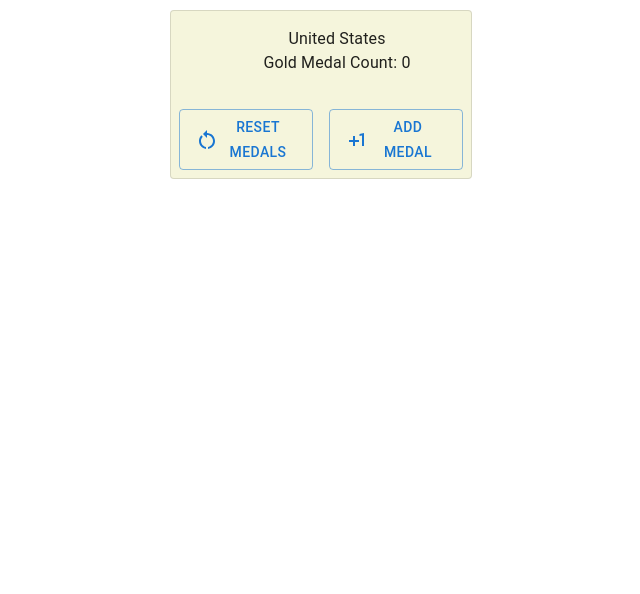
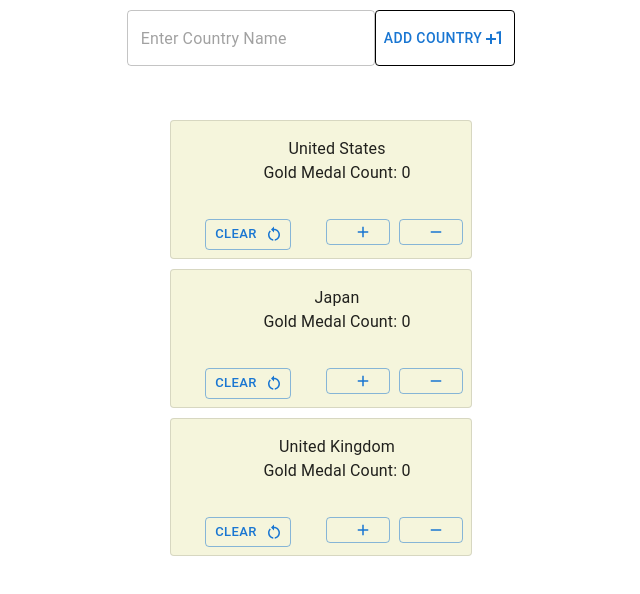
Before and after one commit to Ascend96/react-basic-concepts1, a React (Create React App) app: page / in a window 1280 px wide. Shown: the top 594 px of the page, without its empty margins (319-959 px from the left). Built offline with nearby package versions, Linux system fonts and the light colour scheme.

Commit message:
Added ability to add countries by typing and submitting Added Decrement medals ability

```diff
--- a/src/App.css
+++ b/src/App.css
@@ -36,3 +36,9 @@
     transform: rotate(360deg);
   }
 }
+
+.addCountryContainer{
+  margin: 0 auto;
+  height: 100px;
+  margin-top: 10px;
+}
--- a/src/App.tsx
+++ b/src/App.tsx
@@ -1,13 +1,62 @@
-import React from 'react';
+import React, {useState} from 'react';
 import './App.css';
 import CountryComponent from "./components/country/country-component";
+import {Button, IconButton, TextField} from "@mui/material";
+import PlusOneIcon from '@mui/icons-material/PlusOne';
+
 
 function App() {
-  return (
-    <div className="App">
-      <CountryComponent />
-    </div>
-  );
+
+    let countries = [
+        {id: 1, name: 'United States', goldMedalCount: 0},
+        {id: 2, name: 'Japan', goldMedalCount: 0},
+        {id: 3, name: 'United Kingdom', goldMedalCount: 0}
+    ]
+
+// -----------------------------------
+//  React Hooks
+// -----------------------------------
+
+    const [countryState, setCountryState] = useState(countries)
+
+    const [countryName, setCountryName] = useState('')
+
+    const handleAddCountry = () => {
+        let newCountry = {id: countryState.length + 1, name: countryName, goldMedalCount: 0}
+        if(newCountry.name.trim().length === 0){
+            console.log('please add a character')
+            return;
+        }
+        if(countryState.find(x => x.name === newCountry.name)){
+            console.log('country already exists')
+            return;
+        }
+        setCountryState(countries => countries.concat(newCountry))
+        setCountryName('')
+    }
+
+    const handleOnChange = (e: any) => {
+        setCountryName(e.target.value)
+    }
+
+
+    const addCountryComponent = (
+        <div className="addCountryContainer">
+            <TextField value={countryName} className="countryInput" placeholder="Enter Country Name" onChange={handleOnChange}/>
+            <Button style={{border: '1px solid black', height: '56px'}} onClick={handleAddCountry}>Add Country<PlusOneIcon/></Button>
+        </div>
+    )
+
+
+    return (
+        <div className="App">
+            {addCountryComponent}
+            {countryState.map(x => (
+                <CountryComponent name={x.name} key={x.id}/>
+            ))}
+
+        </div>
+    );
 }
 
 export default App;
--- a/src/components/country/country-component.tsx
+++ b/src/components/country/country-component.tsx
@@ -3,17 +3,17 @@
 
 /* Styles */
 import RestartAltIcon from '@mui/icons-material/RestartAlt';
-import PlusOneIcon from '@mui/icons-material/PlusOne';
+import RemoveIcon from '@mui/icons-material/Remove';
+import AddIcon from '@mui/icons-material/Add';
 import {Button, Card, CardActions, CardContent, Grid, Typography} from "@mui/material";
 
-export const CountryComponent = () => {
+export const CountryComponent = (props: any) => {
 
 // -----------------------------------
 //  React Hooks
 // -----------------------------------
 
     const [medalCount, setMedalCount] = useState(0)
-    const [countryName, setCountryName] = useState('United States')
 
 
 // -----------------------------------
@@ -24,24 +24,35 @@
         setMedalCount(medalCount + 1);
     }
 
+    const onMinusMedalButtonClicked = (): void => {
+        if(medalCount === 0){
+            setMedalCount(0)
+            return;
+        }
+        setMedalCount(medalCount - 1);
+    }
+
 
     const card = (
         <>
             <CardContent style={{margin: 'auto', width: '300px'}}>
                 <Typography>
-                    {countryName}
+                    {props.name}
                 </Typography>
                 <Typography>
                     Gold Medal Count: {medalCount}
                 </Typography>
             </CardContent>
             <CardActions>
-                <Grid container spacing={2}>
+                <Grid container spacing={1}>
                     <Grid item xs={6}>
-                        <Button style={{marginTop: '10px',}} onClick={() => setMedalCount(0)} variant="outlined"><RestartAltIcon/> Reset Medals</Button>
+                        <Button endIcon={<RestartAltIcon/>} size="small" style={{marginTop: '10px',}} onClick={() => setMedalCount(0)} variant="outlined"> Clear</Button>
                     </Grid>
-                    <Grid item xs={6}>
-                        <Button style={{marginTop: '10px',}} onClick={onAddMedalButtonClicked} variant="outlined"><PlusOneIcon/> Add Medal</Button>
+                    <Grid item xs={3}>
+                        <Button endIcon={<AddIcon/>} size="small" style={{marginTop: '10px',}} onClick={onAddMedalButtonClicked} variant="outlined"/>
+                    </Grid>
+                    <Grid item xs={3}>
+                        <Button endIcon={<RemoveIcon/>} size="small" style={{marginTop: '10px',}} onClick={onMinusMedalButtonClicked} variant="outlined"/>
                     </Grid>
                 </Grid>
             </CardActions>
```
